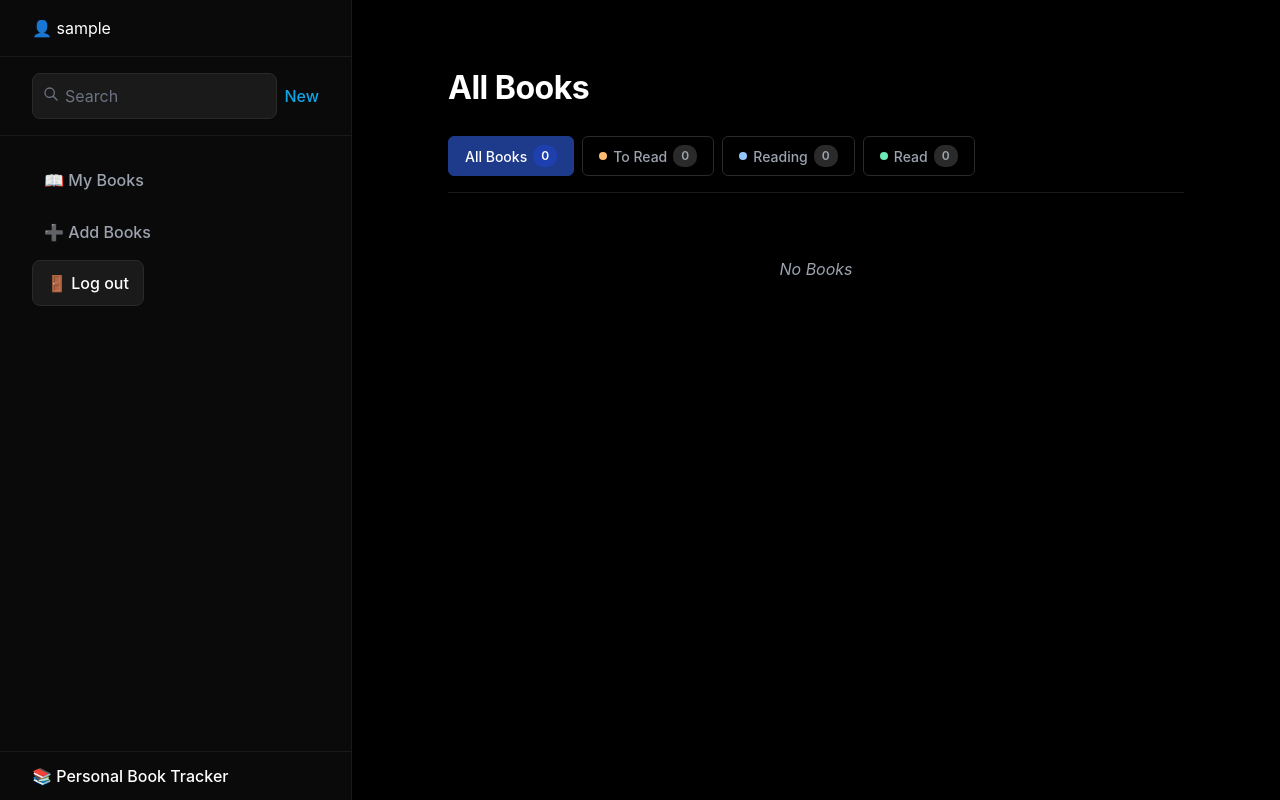
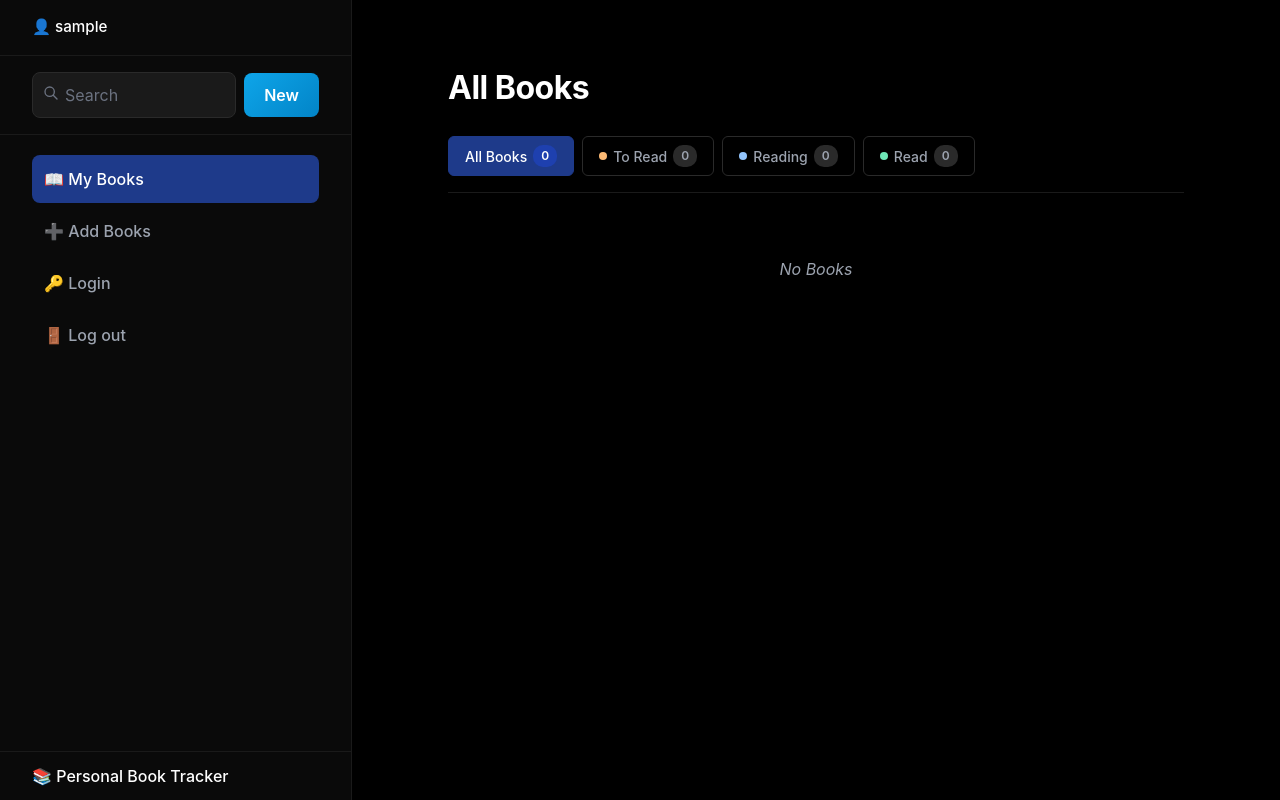
Before and after one commit to H24-D/Personal-Book-Tracker-System, a React (Vite) app in the folder Frontend/: page /books in a window 1280 px wide. Built offline with nearby package versions, Linux system fonts and the light colour scheme; sample sign-in values are in the browser's storage.

Commit message:
Second commit

```diff
--- a/Frontend/src/index.css
+++ b/Frontend/src/index.css
@@ -525,3 +525,115 @@ form[action$="destroy"] button:hover {
     background-color: #1a1a1a;
   }
 }
+/* Add these styles to your index.css file */
+
+/* User Info Styling */
+.user-info {
+  padding: 1rem 2rem;
+  border-bottom: 1px solid #1a1a1a;
+  background-color: #0a0a0a;
+}
+
+.username {
+  color: #ffffff;
+  font-size: 0.95rem;
+  font-weight: 500;
+  margin: 0;
+}
+
+.user-role {
+  color: #6b7280;
+  font-size: 0.85rem;
+  margin: 0.25rem 0 0 0;
+}
+
+/* Navigation Links Styling */
+#sidebar nav a {
+  display: flex;
+  align-items: center;
+  justify-content: flex-start;
+  overflow: hidden;
+  white-space: pre;
+  padding: 0.75rem;
+  border-radius: 8px;
+  color: #9ca3af;
+  text-decoration: none;
+  gap: 0.5rem;
+  transition: all 0.3s ease;
+  font-size: 1rem;
+}
+
+#sidebar nav a:hover {
+  background: #1a1a1a;
+  color: #ffffff;
+}
+
+#sidebar nav a.active,
+#sidebar nav a.nav-active {
+  background: #1e3a8a;
+  color: #ffffff;
+}
+
+#sidebar nav a.pending {
+  color: #3b82f6;
+}
+
+/* Login and Logout Buttons - Match Nav Style */
+.logout-button,
+.loginbutton {
+  width: 100%;
+  display: flex;
+  align-items: center;
+  justify-content: flex-start;
+  padding: 0.75rem;
+  border-radius: 8px;
+  color: #9ca3af;
+  background-color: transparent;
+  border: none;
+  text-decoration: none;
+  gap: 0.5rem;
+  transition: all 0.3s ease;
+  cursor: pointer;
+  font-size: 1rem;
+  text-align: left;
+  font-family: inherit;
+}
+
+.loginbutton:hover,
+.logout-button:hover {
+  background: #1a1a1a;
+  color: #ffffff;
+}
+
+.loginbutton:active,
+.logout-button:active {
+  background: #1e3a8a;
+}
+
+/* Ensure buttons in nav list match link styling */
+#sidebar nav ul {
+  padding: 0;
+  margin: 0;
+  list-style: none;
+}
+
+#sidebar nav li {
+  margin: 0.25rem 0;
+}
+
+/* New Button Styling */
+.new-button {
+  background: linear-gradient(135deg, #0ea5e9 0%, #0284c7 100%) !important;
+  color: #ffffff !important;
+  font-weight: 600;
+  border: none;
+  padding: 0.625rem 1.25rem;
+  white-space: nowrap;
+  border-radius: 8px;
+}
+
+.new-button:hover {
+  background: linear-gradient(135deg, #0284c7 0%, #0369a1 100%) !important;
+  transform: translateY(-1px);
+  box-shadow: 0 4px 12px rgba(14, 165, 233, 0.3);
+}
--- a/Frontend/src/routes/login.jsx
+++ b/Frontend/src/routes/login.jsx
@@ -8,18 +8,20 @@ export default function Login() {
   const [password, setPassword] = useState("");
   const [error, setError] = useState("");
   const [loading, setLoading] = useState(false);
-  const { login, user } = useAuth();
+  const { login, user, isAuthenticated } = useAuth();
   const navigate = useNavigate();
   const location = useLocation();
   const from = (location.state && location.state.from) || "/books";
 
-  // Navigate when user is set
+  // Only navigate if user just logged in (not already logged in)
+  const [justLoggedIn, setJustLoggedIn] = useState(false);
+
   useEffect(() => {
-    if (user) {
+    if (user && justLoggedIn) {
       console.log("User set to:", user);
       navigate(from, { replace: true });
     }
-  }, [user, navigate, from]);
+  }, [user, justLoggedIn, navigate, from]);
 
   function getErrorMessage(err) {
     const message = err.message || "Login failed";
@@ -45,7 +47,7 @@ export default function Login() {
     setLoading(true);
     try {
       await login(username, password);
-      // Don't navigate here - let the useEffect handle it
+      setJustLoggedIn(true); // Mark that we just logged in
     } catch (err) {
       setError(getErrorMessage(err));
       setLoading(false);
@@ -61,6 +63,29 @@ export default function Login() {
             <h1>Personal Book Tracker</h1>
             <p className="tagline">Organize and manage your reading journey</p>
           </div>
+
+          {isAuthenticated && (
+            <div className="alert" style={{
+              background: 'rgba(59, 130, 246, 0.15)',
+              color: '#93c5fd',
+              border: '1px solid rgba(59, 130, 246, 0.35)',
+              marginBottom: '1rem'
+            }}>
+              <span className="alert-icon">ℹ️</span>
+              <span>You are already logged in as <strong>{user?.username}</strong>. <button
+                onClick={() => navigate('/books')}
+                style={{
+                  background: 'none',
+                  border: 'none',
+                  color: '#60a5fa',
+                  textDecoration: 'underline',
+                  cursor: 'pointer',
+                  padding: 0,
+                  font: 'inherit'
+                }}
+              >Go to My Books</button></span>
+            </div>
+          )}
 
           <form onSubmit={handleSubmit} className="login-form">
             <h2>Welcome Back</h2>
--- a/Frontend/src/routes/root.jsx
+++ b/Frontend/src/routes/root.jsx
@@ -32,7 +32,6 @@ export default function Root() {
         {user && (
           <div className="user-info">
             <p className="username">👤 {user.username}</p>
-            {/* <p className="user-role">{user.role || "User"}</p> */}
           </div>
         )}
 
@@ -91,6 +90,16 @@ export default function Root() {
             <li>
               <button
                 onClick={() => {
+                  window.location.href = "/login";
+                }}
+                className="loginbutton"
+              >
+                🔑 Login
+              </button>
+            </li>
+            <li>
+              <button
+                onClick={() => {
                   logout();
                   window.location.href = "/login";
                 }}
```
